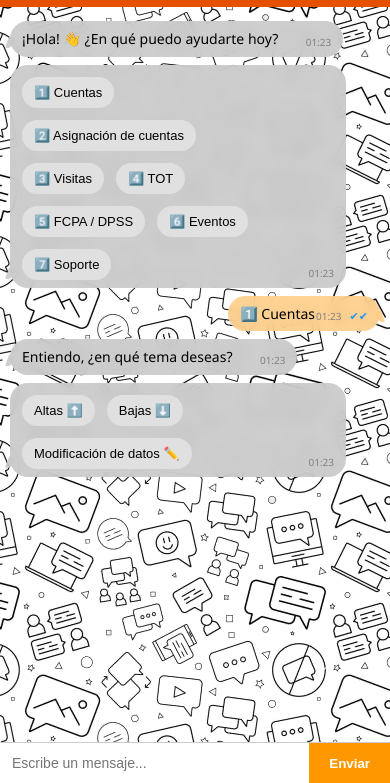
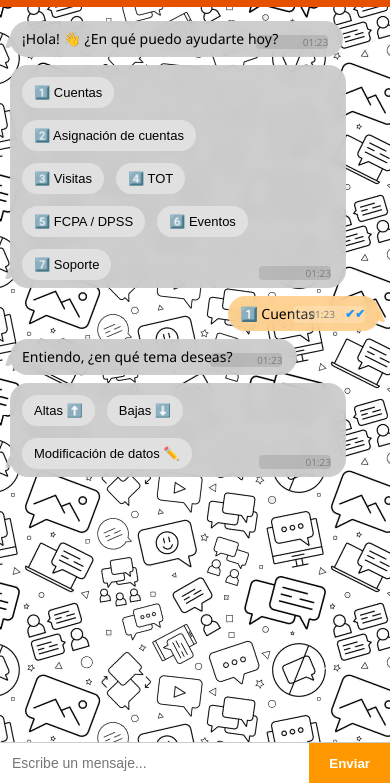
Before and after one commit to cristhiandba/chatbot-vicente, a plain HTML site: page index.html in a window 390 px wide. Both pictures are taken after a click on the button "1️⃣ Cuentas". Shown: the part 61-844 px from the top of the page. Drawn offline with Linux system fonts and the light colour scheme.

Commit message:
Add files via upload

```diff
--- a/index.html
+++ b/index.html
@@ -28,17 +28,26 @@
     }
     @media (max-width: 768px) {
       .chat-container { max-width: 100%; }
+
       .message .meta {
         font-size: 10px !important;
-        min-width: 50px !important;
-        gap: 8px !important;
-        right: 12px !important;
+        min-width: 60px !important;
+        gap: 10px !important;
+        right: 15px !important;
         bottom: 8px !important;
-        padding-left: 8px !important;
+        padding-left: 12px !important;
+        background: rgba(0,0,0,0.1) !important;
+        border-radius: 4px !important;
       }
+
       .message .meta .checks {
-        font-size: 11px !important;
+        font-size: 12px !important;
         color: #2196f3 !important;
+        font-weight: bold !important;
+      }
+
+      .message.user .meta {
+        background: rgba(255,255,255,0.2) !important;
       }
     }
 
```
